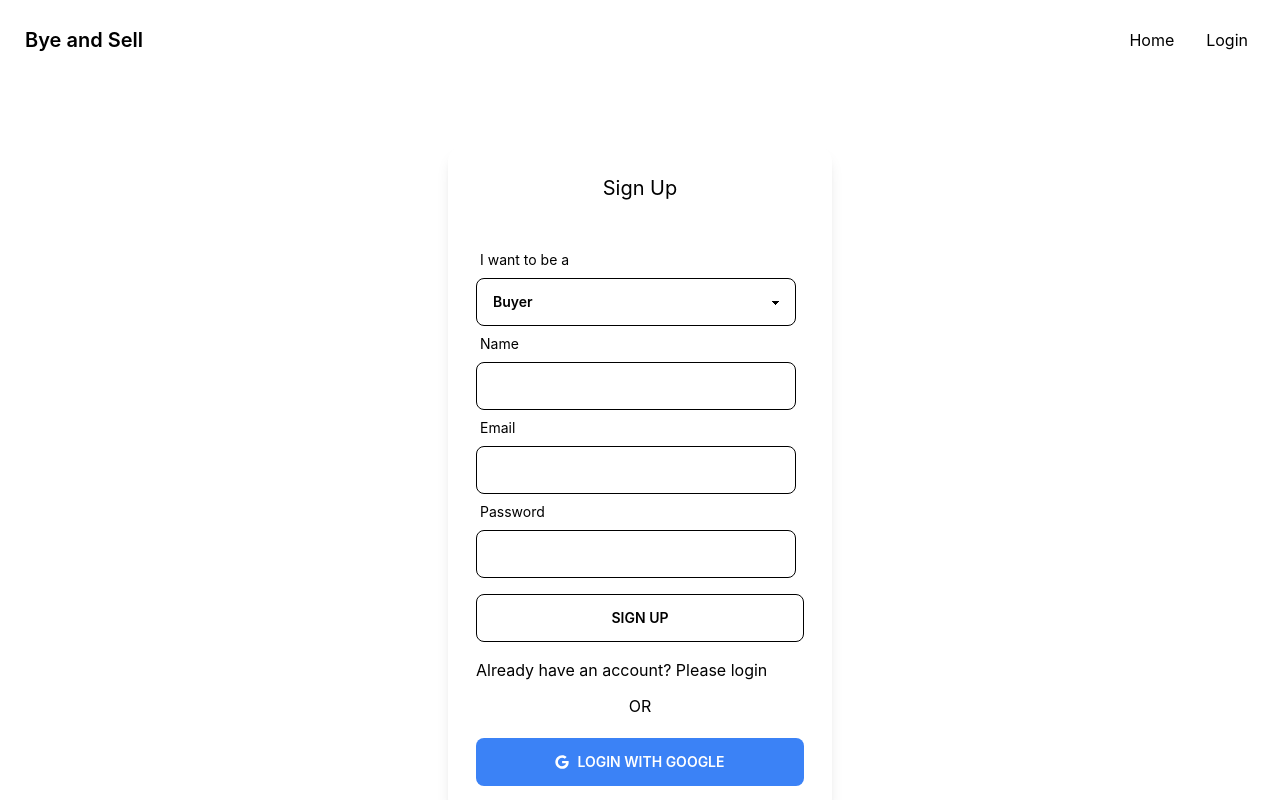
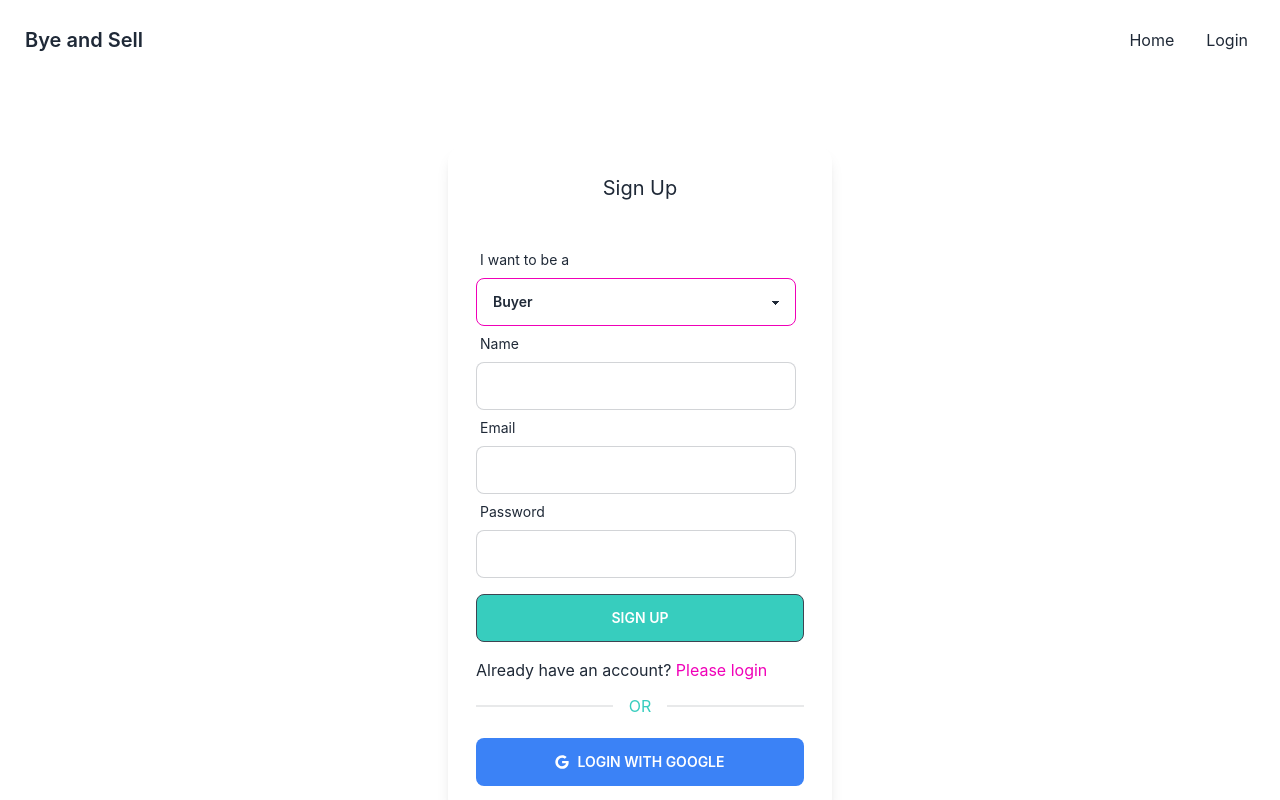
Before and after one commit to rajibrt/buyandsell, a React (Create React App) app: page /signup in a window 1280 px wide. Shown: the top 800 px of the page. Built offline with nearby package versions, Linux system fonts and the light colour scheme; no server answers.

Commit message:
local store token deleted added

```diff
--- a/public/index.html
+++ b/public/index.html
@@ -1,5 +1,5 @@
 <!DOCTYPE html>
-<html data-theme="winter" lang="en">
+<html data-theme="light" lang="en">
 
 <head>
   <meta charset="utf-8" />
@@ -22,7 +22,7 @@
       work correctly both with client-side routing and a non-root public URL.
       Learn how to configure a non-root public URL by running `npm run build`.
     -->
-  <title>React App</title>
+  <title>Buy & Sell</title>
 </head>
 
 <body>
--- a/src/Pages/Dashboard/Dashboard.js
+++ b/src/Pages/Dashboard/Dashboard.js
@@ -1,8 +1,18 @@
-import React from 'react';
+import React, { useContext } from 'react';
+import { AuthContext } from '../../contexts/AuthProvider';
 
 const Dashboard = () => {
+    const { user } = useContext(AuthContext);
     return (
-        <h2>Coming soon</h2>
+        <div className="bg-base-200">
+            <div>
+                <div>
+                    <h2 className="text-3xl font-bold">Hi, {user.displayName}</h2>
+                    <p className='text-xl'> Welcome back to Dashboard</p>
+
+                </div>
+            </div>
+        </div>
     );
 };
 
--- a/src/Pages/Dashboard/MyPhone/MyPhone.js
+++ b/src/Pages/Dashboard/MyPhone/MyPhone.js
@@ -25,7 +25,6 @@ const MyPhone = () => {
             const data = await res.json();
             return data;
         }
-
     })
 
     if (isLoading) {
@@ -51,11 +50,8 @@ const MyPhone = () => {
     return (
         <div>
             <h2>My Listed Mobile</h2>
-
-
             <div className="overflow-x-auto w-full">
                 <table className="table w-full">
-
                     <thead>
                         <tr>
                             <th>
--- a/src/Pages/SignUp/SignUp.js
+++ b/src/Pages/SignUp/SignUp.js
@@ -15,14 +15,16 @@ const SignUp = () => {
     const [createdUserEmail, setCreatedUserEmail] = useState('');
     const [token] = useToken(createdUserEmail)
     const location = useLocation();
+    const navigate = useNavigate();
+
 
     const googleProviderLogin = new GoogleAuthProvider();
+
 
     if (token) {
         navigate("/")
 
     }
-    const navigate = useNavigate();
 
     const from = location.state?.from?.pathname || '/';
 
@@ -59,7 +61,7 @@ const SignUp = () => {
             .then((result) => {
                 const user = result.user;
                 console.log(user);
-                navigate(from, { replace: true });
+                // navigate(from, { replace: true });
                 saveUser(user.name, user.email, user.role);
             })
             .catch(error => console.error(error))
--- a/src/Pages/SingleCategory/SingleBrand.js
+++ b/src/Pages/SingleCategory/SingleBrand.js
@@ -1,4 +1,3 @@
-import { useQuery } from '@tanstack/react-query';
 import React from 'react';
 import { useLoaderData } from 'react-router-dom';
 import PhoneCard from './PhoneCard';
--- a/src/contexts/AuthProvider.js
+++ b/src/contexts/AuthProvider.js
@@ -34,6 +34,7 @@ const AuthProvider = ({ children }) => {
     }
 
     const logOut = () => {
+        localStorage.removeItem('accessToken');
         setLoading(true);
         return signOut(auth);
     }
--- a/tailwind.config.js
+++ b/tailwind.config.js
@@ -3,35 +3,6 @@ module.exports = {
   content: [
     "./src/**/*.{js,jsx,ts,tsx}",
   ],
-  daisyui: {
-    themes: [
-      {
-        mytheme: {
 
-          // "primary": "#F5AF19",
-
-          // "secondary": "#637bd3",
-
-          // "accent": "#d4f97c",
-
-          // "neutral": "#19212E",
-
-          // "base-100": "#EDEAF1",
-
-          // "info": "#256EE4",
-
-          // "success": "#1A7459",
-
-          // "warning": "#ECA44B",
-
-          // "error": "#E66074",
-        },
-      },
-    ],
-  },
-
-  theme: {
-    extend: {},
-  },
   plugins: [require("daisyui")],
 }
```
Also changed, not shown: src/Routes/Routes/Routes.js (+5 -5 lines).
